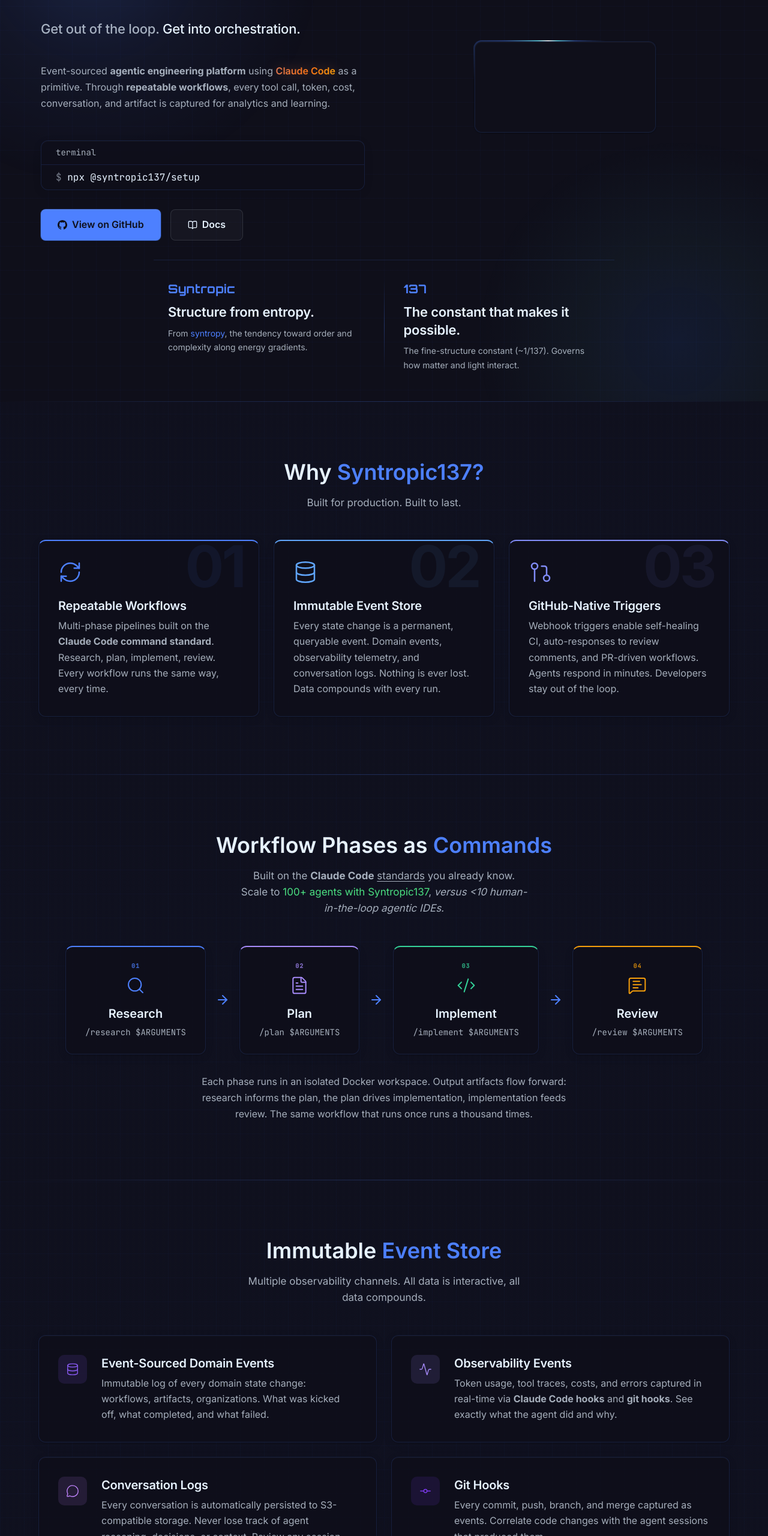
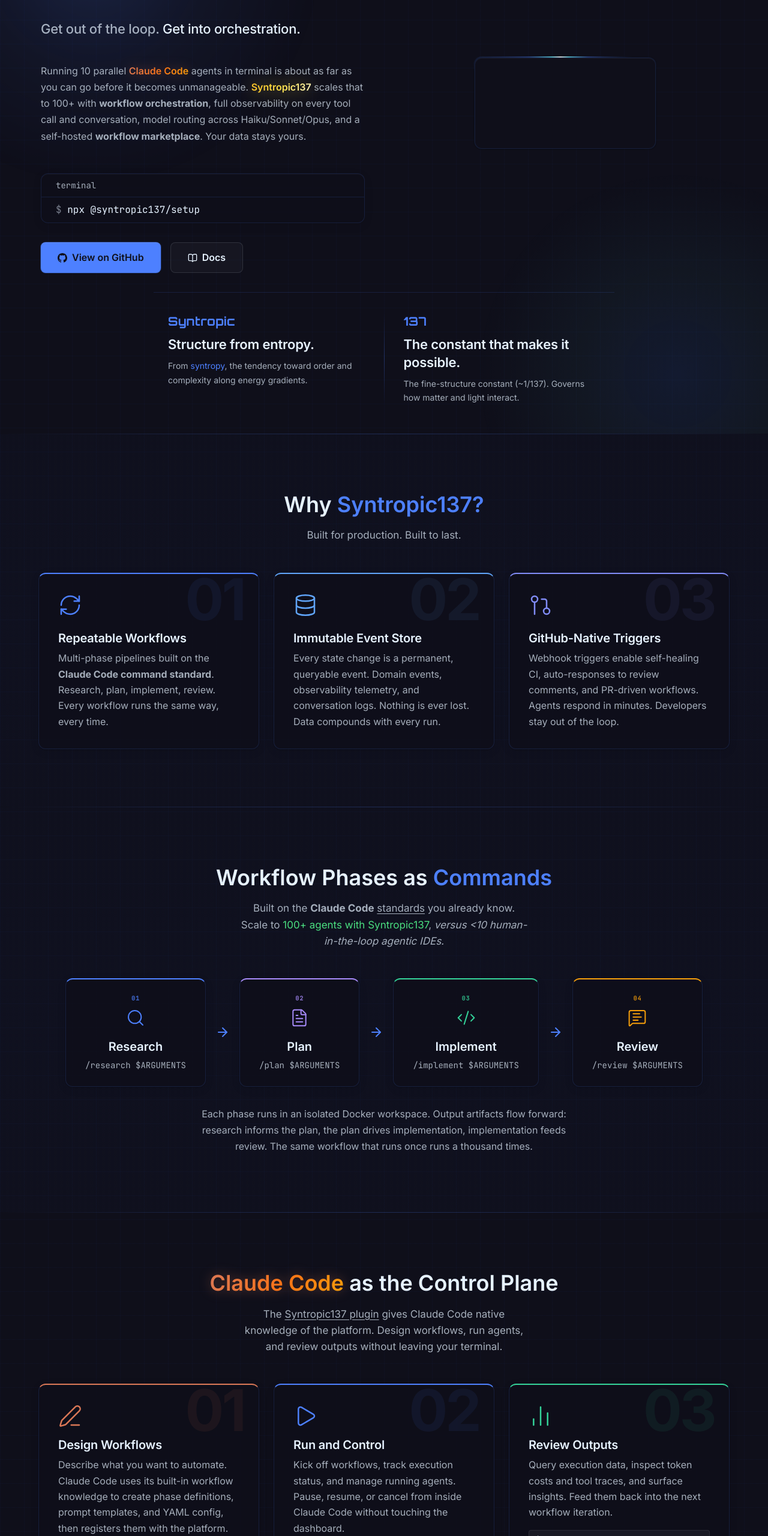
Before and after one commit to syntropic137/syntropic137-landing-page, a React (Vite) app: page / in a window 1280 px wide. Shown: the part 239-2800 px from the top of the page at 60% size. Built offline with nearby package versions, Linux system fonts and the light colour scheme; no server answers; grey boxes are pictures that could not be loaded.

Commit message:
feat: launch-prep landing page — pain point hero, gold Syntropic137, GitHub stars badge, Claude Code orchestrator section

```diff
--- a/src/App.tsx
+++ b/src/App.tsx
@@ -2,6 +2,7 @@
 import Hero from "./components/Hero";
 import WhySyntropic from "./components/WhySyntropic";
 import HowItWorks from "./components/HowItWorks";
+import ClaudeCodeOrchestrator from "./components/ClaudeCodeOrchestrator";
 import GitHubTriggers from "./components/GitHubTriggers";
 import Observability from "./components/Observability";
 import Security from "./components/Security";
@@ -20,6 +21,8 @@
         <hr className="section-divider" />
         <HowItWorks />
         <hr className="section-divider" />
+        <ClaudeCodeOrchestrator />
+        <hr className="section-divider" />
         <Observability />
         <hr className="section-divider" />
         <GitHubTriggers />
--- /dev/null
+++ b/src/components/ClaudeCodeOrchestrator.tsx
@@ -0,0 +1,91 @@
+import { PenLine, Play, BarChart2 } from "lucide-react";
+import FadeIn from "./FadeIn";
+
+const capabilities = [
+  {
+    icon: PenLine,
+    num: "01",
+    accent: "#DA7756",
+    title: "Design Workflows",
+    desc: (
+      <>
+        Describe what you want to automate. Claude Code uses its built-in
+        workflow knowledge to create phase definitions, prompt templates, and
+        YAML config, then registers them with the platform.
+      </>
+    ),
+    commands: [],
+  },
+  {
+    icon: Play,
+    num: "02",
+    accent: "#4D80FF",
+    title: "Run and Control",
+    desc: (
+      <>
+        Kick off workflows, track execution status, and manage running agents.
+        Pause, resume, or cancel from inside Claude Code without touching
+        the dashboard.
+      </>
+    ),
+    commands: ["/syn-status"],
+  },
+  {
+    icon: BarChart2,
+    num: "03",
+    accent: "#34d399",
+    title: "Review Outputs",
+    desc: (
+      <>
+        Query execution data, inspect token costs and tool traces, and surface
+        insights. Feed them back into the next workflow iteration.
+      </>
+    ),
+    commands: ["/syn-observe <session-id>", "/syn-costs"],
+  },
+];
+
+export default function ClaudeCodeOrchestrator() {
+  return (
+    <section id="orchestrator" className="section">
+      <div className="container">
+        <h2 className="section-heading">
+          <span className="claude">Claude Code</span> as the Control Plane
+        </h2>
+        <p className="section-subtitle">
+          The{" "}
+          <a
+            href="https://github.com/syntropic137/syntropic137-claude-plugin"
+            target="_blank"
+            rel="noopener noreferrer"
+            className="subtitle-link"
+          >
+            Syntropic137 plugin
+          </a>{" "}
+          gives Claude Code native knowledge of the platform. Design workflows,
+          run agents, and review outputs without leaving your terminal.
+        </p>
+        <div className="cards-grid">
+          {capabilities.map((cap) => (
+            <FadeIn key={cap.title}>
+              <div
+                className="card glass card-accented"
+                style={{ "--card-accent": cap.accent } as React.CSSProperties}
+              >
+                <span className="card-num">{cap.num}</span>
+                <cap.icon className="card-icon" size={40} strokeWidth={1.5} />
+                <h3 className="card-title">{cap.title}</h3>
+                <p className="card-desc">{cap.desc}</p>
+                <div className="orc-commands">
+                  {cap.commands.map((cmd) => (
+                    <code key={cmd} className="phase-cmd orc-cmd">{cmd}</code>
+                  ))}
+                </div>
+              </div>
+            </FadeIn>
+          ))}
+        </div>
+      </div>
+    </section>
+  );
+}
--- /dev/null
+++ b/src/components/GitHubStars.tsx
@@ -0,0 +1,32 @@
+import { useState, useEffect } from "react";
+import { Star } from "lucide-react";
+
+function formatStars(n: number): string {
+  if (n >= 1000) return `${(n / 1000).toFixed(1).replace(/\.0$/, "")}k`;
+  return String(n);
+}
+
+interface GitHubStarsProps {
+  repo: string;
+  size?: number;
+}
+
+export default function GitHubStars({ repo, size = 11 }: GitHubStarsProps) {
+  const [stars, setStars] = useState<number | null>(null);
+
+  useEffect(() => {
+    fetch(`https://api.github.com/repos/${repo}`)
+      .then((r) => r.json())
+      .then((d) => setStars(d.stargazers_count))
+      .catch(() => {});
+  }, [repo]);
+
+  if (stars === null) return null;
+
+  return (
+    <span style={{ display: "inline-flex", alignItems: "center", gap: "3px", fontSize: "11px", color: "#f59e0b", fontWeight: 500 }}>
+      <Star size={size} fill="#f59e0b" color="#f59e0b" />
+      {formatStars(stars)}
+    </span>
+  );
+}
--- a/src/components/Hero.tsx
+++ b/src/components/Hero.tsx
@@ -124,10 +124,13 @@
           </p>
 
           <p className="hero-description" style={hero.getStyle(2)}>
-            Event-sourced <strong>agentic engineering platform</strong> using{" "}
-            <span className="claude">Claude Code</span> as a primitive. Through{" "}
-            <strong>repeatable workflows</strong>, every tool call, token, cost,
-            conversation, and artifact is captured for analytics and learning.
+            Running 10 parallel <span className="claude">Claude Code</span>{" "}
+            agents in terminal is about as far as you can go before it becomes
+            unmanageable. <span className="syntropic-brand">Syntropic137</span> scales that to 100+ with{" "}
+            <strong>workflow orchestration</strong>, full observability on every
+            tool call and conversation, model routing across Haiku/Sonnet/Opus,
+            and a self-hosted <strong>workflow marketplace</strong>. Your data
+            stays yours.
           </p>
 
           <InstallTerminal className="hero-install" style={hero.getStyle(3)} />
--- a/src/components/Nav.tsx
+++ b/src/components/Nav.tsx
@@ -1,11 +1,14 @@
 import { useState } from "react";
 import { Menu, X } from "lucide-react";
+import GitHubStars from "./GitHubStars";
 
 const GitHubIcon = ({ size = 16 }: { size?: number }) => (
   <svg width={size} height={size} viewBox="0 0 24 24" fill="currentColor">
     <path d="M12 0c-6.626 0-12 5.373-12 12 0 5.302 3.438 9.8 8.207 11.387.599.111.793-.261.793-.577v-2.234c-3.338.726-4.033-1.416-4.033-1.416-.546-1.387-1.333-1.756-1.333-1.756-1.089-.745.083-.729.083-.729 1.205.084 1.839 1.237 1.839 1.237 1.07 1.834 2.807 1.304 3.492.997.107-.775.418-1.305.762-1.604-2.665-.305-5.467-1.334-5.467-5.931 0-1.311.469-2.381 1.236-3.221-.124-.303-.535-1.524.117-3.176 0 0 1.008-.322 3.301 1.23.957-.266 1.983-.399 3.003-.404 1.02.005 2.047.138 3.006.404 2.291-1.552 3.297-1.23 3.297-1.23.653 1.653.242 2.874.118 3.176.77.84 1.235 1.911 1.235 3.221 0 4.609-2.807 5.624-5.479 5.921.43.372.823 1.102.823 2.222v3.293c0 .319.192.694.801.576 4.765-1.589 8.199-6.086 8.199-11.386 0-6.627-5.373-12-12-12z"/>
   </svg>
 );
+
+const REPO = "syntropic137/syntropic137";
 
 export default function Nav() {
   const [open, setOpen] = useState(false);
@@ -25,6 +28,7 @@
           <a href="https://github.com/syntropic137/syntropic137" className="nav-github-btn" target="_blank" rel="noopener noreferrer">
             <GitHubIcon size={16} />
             <span>GitHub</span>
+            <GitHubStars repo={REPO} />
           </a>
         </div>
         <button
@@ -43,6 +47,7 @@
           <a href="https://github.com/syntropic137/syntropic137" className="nav-github-btn" target="_blank" rel="noopener noreferrer" onClick={() => setOpen(false)}>
             <GitHubIcon size={16} />
             <span>GitHub</span>
+            <GitHubStars repo={REPO} />
           </a>
         </div>
       </div>
--- a/src/globals.css
+++ b/src/globals.css
@@ -229,6 +229,15 @@
   background-clip: text;
   font-weight: var(--weight-semibold);
   filter: drop-shadow(0 0 10px rgba(218, 119, 86, 0.4));
+}
+
+.syntropic-brand {
+  background: linear-gradient(120deg, #fbbf24 0%, #fde047 50%, #fef9c3 100%);
+  -webkit-background-clip: text;
+  -webkit-text-fill-color: transparent;
+  background-clip: text;
+  font-weight: var(--weight-semibold);
+  filter: drop-shadow(0 0 14px rgba(253, 224, 71, 0.65));
 }
 
 /* ── Glass Panel ── */
@@ -1150,6 +1159,30 @@
   color: var(--color-text-secondary);
 }
 
+/* ── Claude Code Orchestrator ── */
+#orchestrator .card {
+  display: flex;
+  flex-direction: column;
+}
+
+.orc-commands {
+  display: flex;
+  flex-direction: column;
+  gap: 6px;
+  margin-top: auto;
+  padding-top: var(--space-md);
+  min-height: 58px;
+}
+
+.orc-cmd {
+  display: block;
+  background: rgba(255, 255, 255, 0.05);
+  border: 1px solid rgba(255, 255, 255, 0.08);
+  border-radius: 4px;
+  padding: 4px 8px;
+  color: var(--color-text-secondary);
+}
+
 /* ── Trigger Cards ── */
 .triggers-examples {
   display: flex;
```
